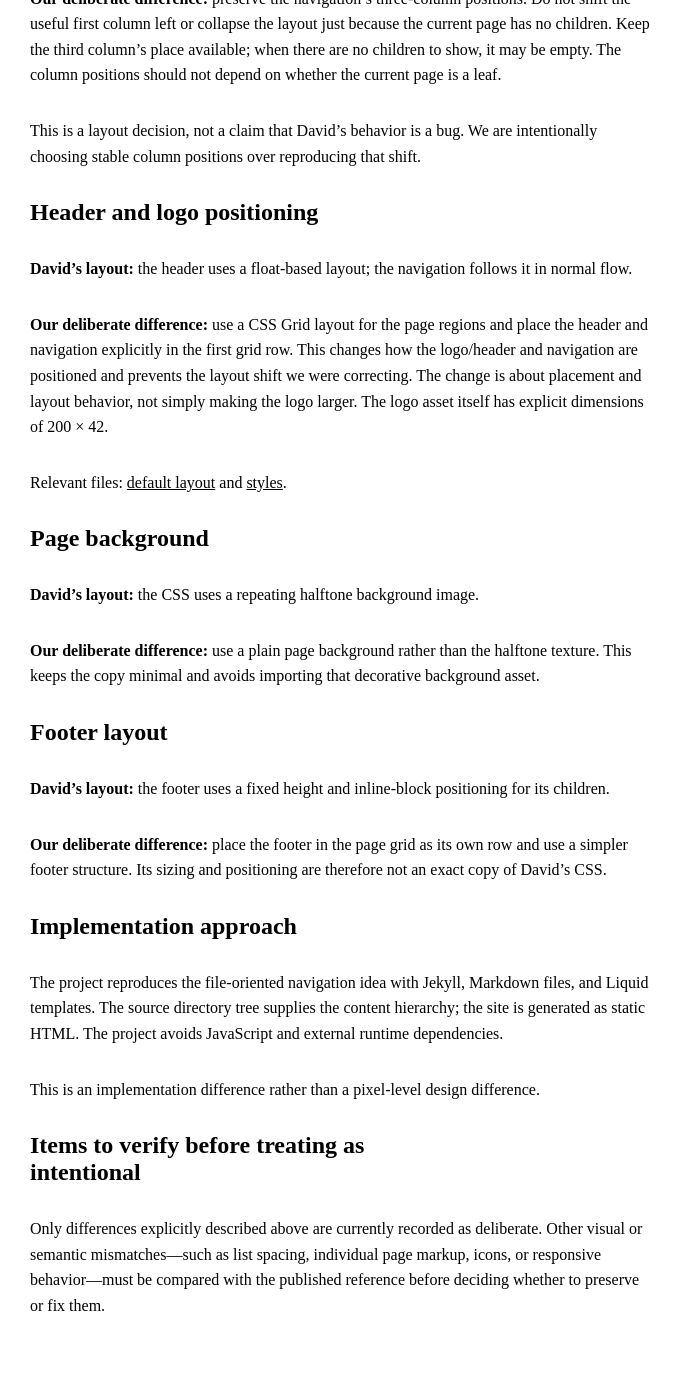
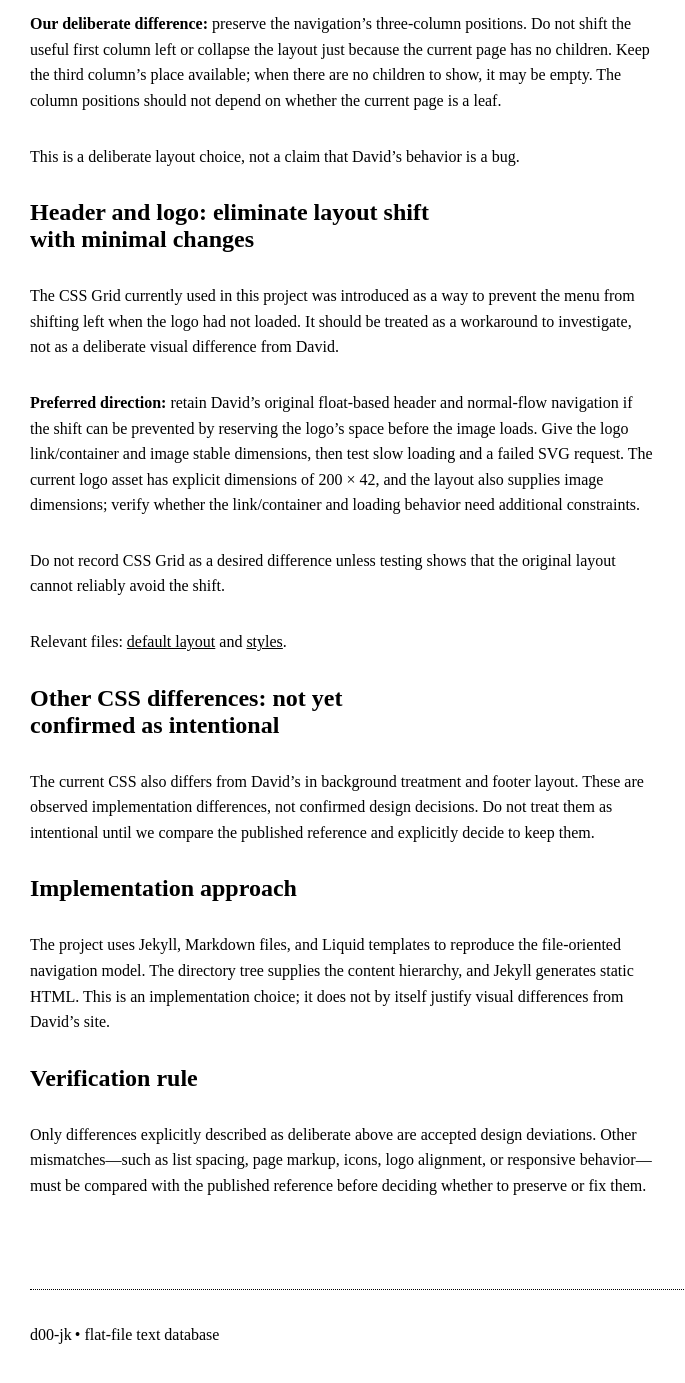
Before and after one commit to devAItester/d00-jk-bc, a Jekyll site: the page built from differences-from-david.md, in a window 1280 px wide and 1400 px high, scrolled down 661 px. Shown: the top 1383 px of the window, without its empty margins (0-685 px from the left). Built offline with Jekyll 4.4.1, drawn with Linux system fonts in a browser that asks for light colours; our own code applies the rules of GitHub Pages for plain Markdown files; some of the changed text lies outside the part shown.

Commit message:
Clarify intended differences and logo layout workaround

```diff
--- a/differences-from-david.md
+++ b/differences-from-david.md
@@ -1,6 +1,6 @@
 # Differences from David
 
-This file records deliberate differences between this project and David's original XXIIVV site. It is a change log of design decisions, not a list of accidental mismatches.
+This file records only differences that we have deliberately chosen to keep in our recreation of David's XXIIVV site. A technical workaround or an observed mismatch is not automatically an intentional design decision.
 
 Reference: [XXIIVV / Oscean source](https://github.com/XXIIVV/oscean)
 
@@ -10,34 +10,26 @@ Reference: [XXIIVV / Oscean source](https://github.com/XXIIVV/oscean)
 
 **Our deliberate difference:** preserve the navigation's three-column positions. Do not shift the useful first column left or collapse the layout just because the current page has no children. Keep the third column's place available; when there are no children to show, it may be empty. The column positions should not depend on whether the current page is a leaf.
 
-This is a layout decision, not a claim that David's behavior is a bug. We are intentionally choosing stable column positions over reproducing that shift.
+This is a deliberate layout choice, not a claim that David's behavior is a bug.
 
-## Header and logo positioning
+## Header and logo: eliminate layout shift with minimal changes
 
-**David's layout:** the header uses a float-based layout; the navigation follows it in normal flow.
+The CSS Grid currently used in this project was introduced as a way to prevent the menu from shifting left when the logo had not loaded. It should be treated as a workaround to investigate, not as a deliberate visual difference from David.
 
-**Our deliberate difference:** use a CSS Grid layout for the page regions and place the header and navigation explicitly in the first grid row. This changes how the logo/header and navigation are positioned and prevents the layout shift we were correcting. The change is about placement and layout behavior, not simply making the logo larger. The logo asset itself has explicit dimensions of 200 × 42.
+**Preferred direction:** retain David's original float-based header and normal-flow navigation if the shift can be prevented by reserving the logo's space before the image loads. Give the logo link/container and image stable dimensions, then test slow loading and a failed SVG request. The current logo asset has explicit dimensions of 200 × 42, and the layout also supplies image dimensions; verify whether the link/container and loading behavior need additional constraints.
+
+Do not record CSS Grid as a desired difference unless testing shows that the original layout cannot reliably avoid the shift.
 
 Relevant files: [default layout](https://github.com/devAItester/d00-jk-bc/blob/main/_layouts/default.html) and [styles](https://github.com/devAItester/d00-jk-bc/blob/main/_includes/style.css).
 
-## Page background
+## Other CSS differences: not yet confirmed as intentional
 
-**David's layout:** the CSS uses a repeating halftone background image.
-
-**Our deliberate difference:** use a plain page background rather than the halftone texture. This keeps the copy minimal and avoids importing that decorative background asset.
-
-## Footer layout
-
-**David's layout:** the footer uses a fixed height and inline-block positioning for its children.
-
-**Our deliberate difference:** place the footer in the page grid as its own row and use a simpler footer structure. Its sizing and positioning are therefore not an exact copy of David's CSS.
+The current CSS also differs from David's in background treatment and footer layout. These are observed implementation differences, not confirmed design decisions. Do not treat them as intentional until we compare the published reference and explicitly decide to keep them.
 
 ## Implementation approach
 
-The project reproduces the file-oriented navigation idea with Jekyll, Markdown files, and Liquid templates. The source directory tree supplies the content hierarchy; the site is generated as static HTML. The project avoids JavaScript and external runtime dependencies.
+The project uses Jekyll, Markdown files, and Liquid templates to reproduce the file-oriented navigation model. The directory tree supplies the content hierarchy, and Jekyll generates static HTML. This is an implementation choice; it does not by itself justify visual differences from David's site.
 
-This is an implementation difference rather than a pixel-level design difference.
+## Verification rule
 
-## Items to verify before treating as intentional
-
-Only differences explicitly described above are currently recorded as deliberate. Other visual or semantic mismatches—such as list spacing, individual page markup, icons, or responsive behavior—must be compared with the published reference before deciding whether to preserve or fix them.
+Only differences explicitly described as deliberate above are accepted design deviations. Other mismatches—such as list spacing, page markup, icons, logo alignment, or responsive behavior—must be compared with the published reference before deciding whether to preserve or fix them.
```
